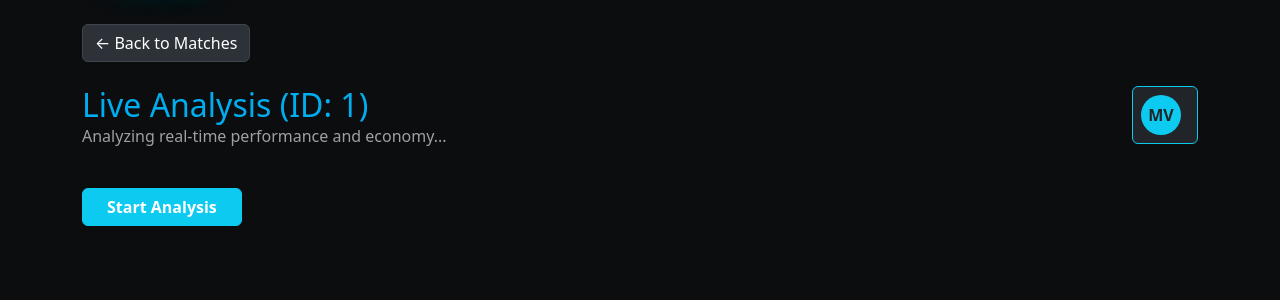
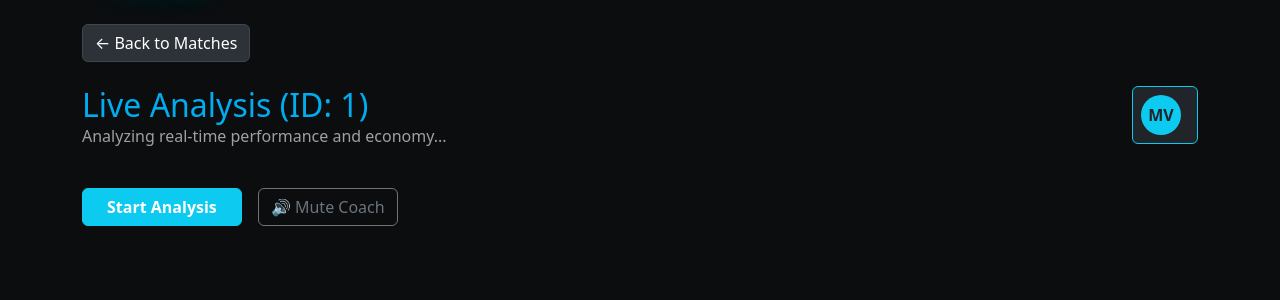
Before and after one commit to vero-code/c9-pulse, a Flask app: page /match/1 in a window 1280 px wide. Shown: the part 56-356 px from the top of the page. Run offline with Flask 3, Linux system fonts and the light colour scheme; data that the repository does not hold is empty.

Commit message:
feat: add a "Mute Coach" button

```diff
--- a/templates/match_detail.html
+++ b/templates/match_detail.html
@@ -54,6 +54,9 @@
                 <button id="startAnalysisBtn" class="btn btn-info text-white fw-bold px-4">
                     <span id="btnText">Start Analysis</span>
                     <span id="btnSpinner" class="spinner-border spinner-border-sm d-none" role="status" aria-hidden="true"></span>
+                </button>
+                <button id="muteCoachBtn" class="btn btn-outline-secondary">
+                    <span id="muteIcon">🔊</span> <span id="muteText">Mute Coach</span>
                 </button>
             </div>
         </div>
@@ -209,6 +212,27 @@
             }, 1500);
         });
 
+        document.getElementById('muteCoachBtn').addEventListener('click', function() {
+            const audio = document.getElementById('analysisAudio');
+            const muteText = document.getElementById('muteText');
+            const muteIcon = document.getElementById('muteIcon');
+
+            if (audio) {
+                audio.muted = !audio.muted;
+                if (audio.muted) {
+                    muteText.innerText = 'Unmute Coach';
+                    muteIcon.innerText = '🔇';
+                    this.classList.remove('btn-outline-secondary');
+                    this.classList.add('btn-danger');
+                } else {
+                    muteText.innerText = 'Mute Coach';
+                    muteIcon.innerText = '🔊';
+                    this.classList.remove('btn-danger');
+                    this.classList.add('btn-outline-secondary');
+                }
+            }
+        });
+
         document.querySelectorAll('.progress-bar').forEach(bar => {
             const width = bar.getAttribute('data-width');
             if (width) {
```
